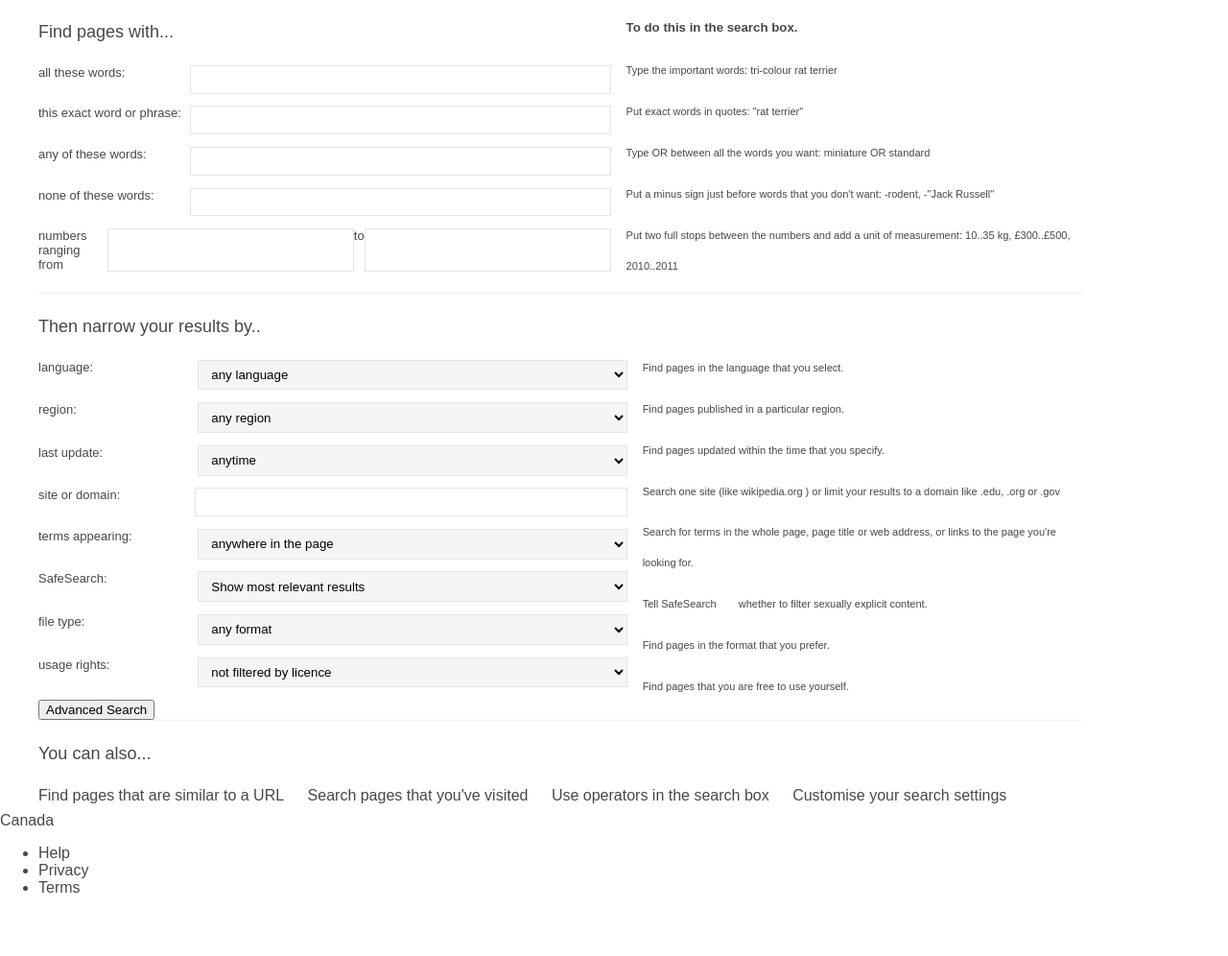
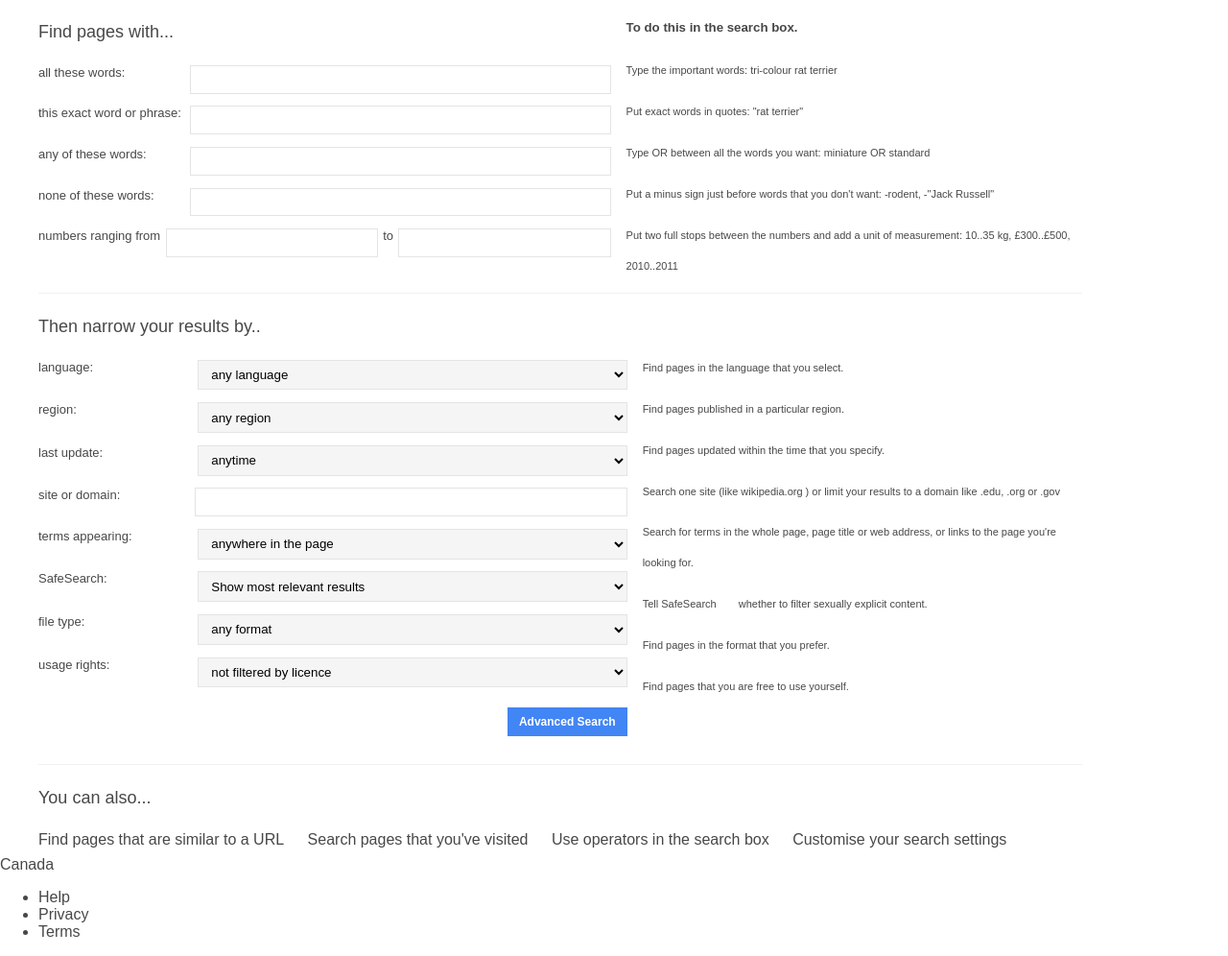
Before and after one commit to techcommdude/GoogleSearch, a PHP site: page /Advanced_Search.html in a window 1280 px wide. Shown: the part 152-1148 px from the top of the page at 96% size. Before the commit the page ends 1082 px from the top, so only its background shows below. Run offline with PHP 8.4, Linux system fonts and the light colour scheme.

Commit message:
form field.

```diff
--- a/search.css
+++ b/search.css
@@ -212,6 +212,22 @@ header ul li a .fa-th {
 
 .advanced-main__body input:focus {
     outline: 1px solid #4285f4;
+}
+
+.advanced-main__body button {
+    background: #4285f4;
+    color: #fff;
+    border: none;
+    padding: 8px 12px;
+    font-weight: 600;
+    font-size: 12px;
+    float: right;
+    margin: 0.5rem 0 1.8rem 0;
+    cursor: pointer;
+}
+
+.advanced-main__body #nr-to, .advanced-main__body #nr-from {
+    width: 200px;
 }
 
 .header_navigation,
```
